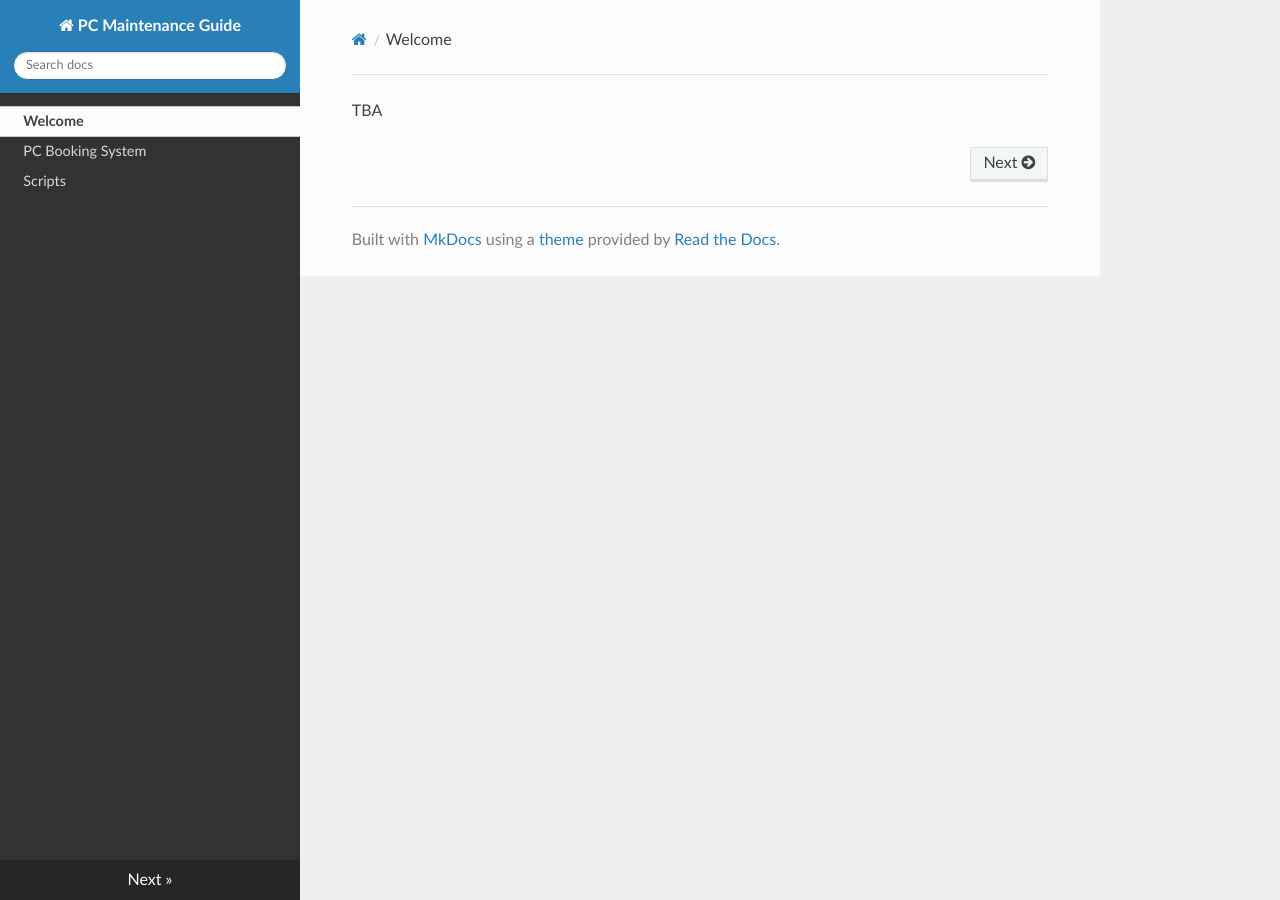
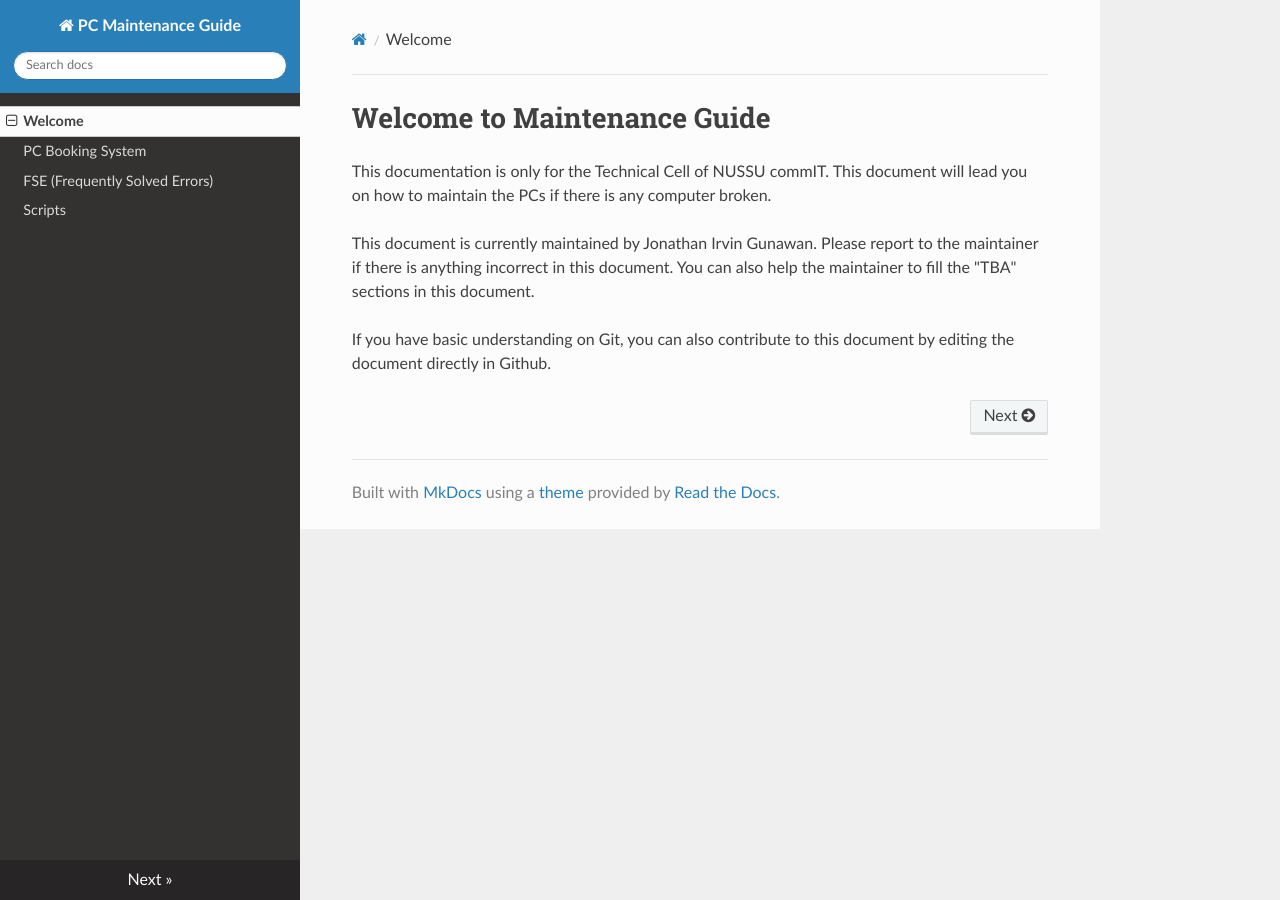
Before and after one commit to commitech/maintenance, an MkDocs documentation site: the page built from docs/index.md, in a window 1280 px wide. Built offline with MkDocs 1.6.1, drawn with Linux system fonts in a browser that asks for light colours; nearby versions of some CDN libraries; old or Windows-style settings are respelled for this version of MkDocs.

Commit message:
Added FSE

```diff
--- a/docs/index.md
+++ b/docs/index.md
@@ -1 +1,7 @@
-TBA
+# Welcome to Maintenance Guide
+
+This documentation is only for the Technical Cell of NUSSU commIT. This document will lead you on how to maintain the PCs if there is any computer broken.
+
+This document is currently maintained by Jonathan Irvin Gunawan. Please report to the maintainer if there is anything incorrect in this document. You can also help the maintainer to fill the "TBA" sections in this document.
+
+If you have basic understanding on Git, you can also contribute to this document by editing the document directly in Github.
--- a/mkdocs.yml
+++ b/mkdocs.yml
@@ -2,5 +2,6 @@ site_name: PC Maintenance Guide
 pages:
     - [index.md, Welcome]
     - [booking.md, PC Booking System]
+    - [fse.md, FSE (Frequently Solved Errors)]
     - [scripts.md, Scripts]
 theme: readthedocs
```
Also changed, not shown: docs/booking.md (+2 -0 lines), docs/fse.md (added, +25 -0 lines), docs/images/trustissue.jpg (added), 1 other file.
